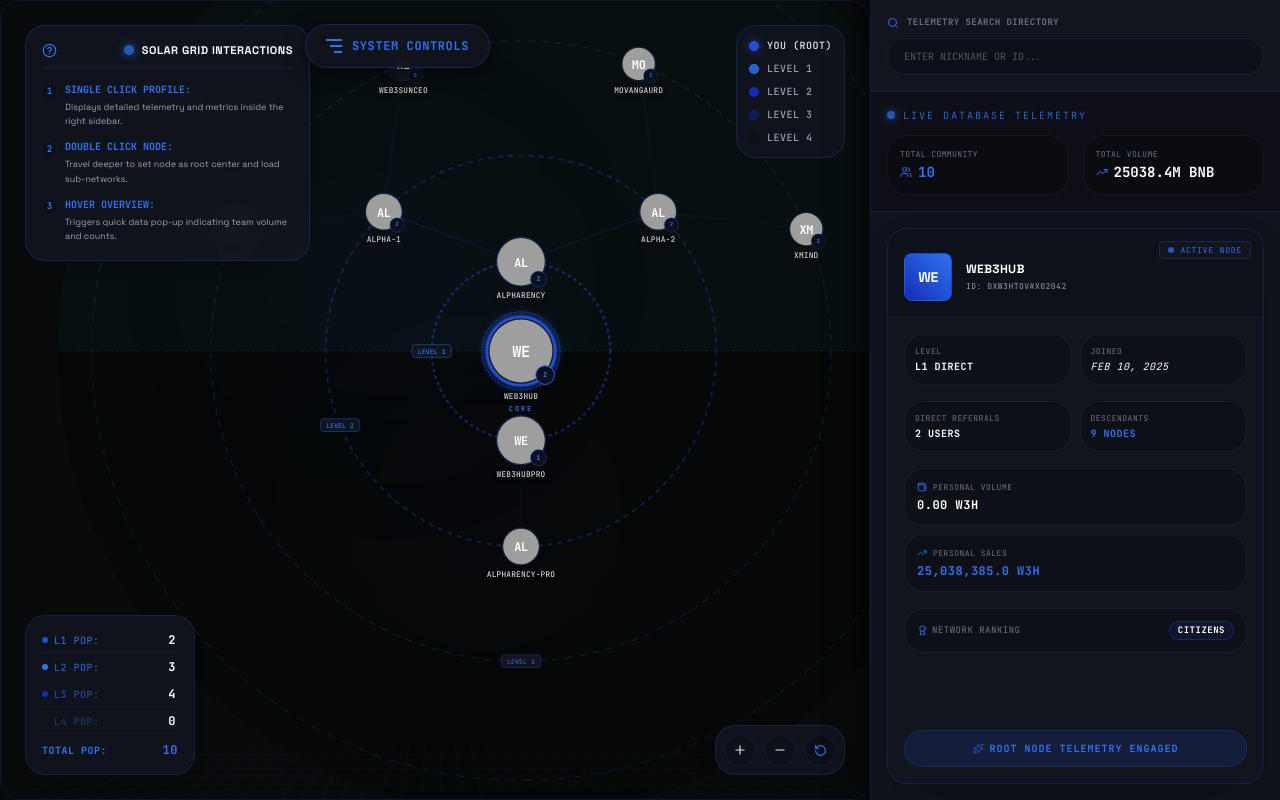
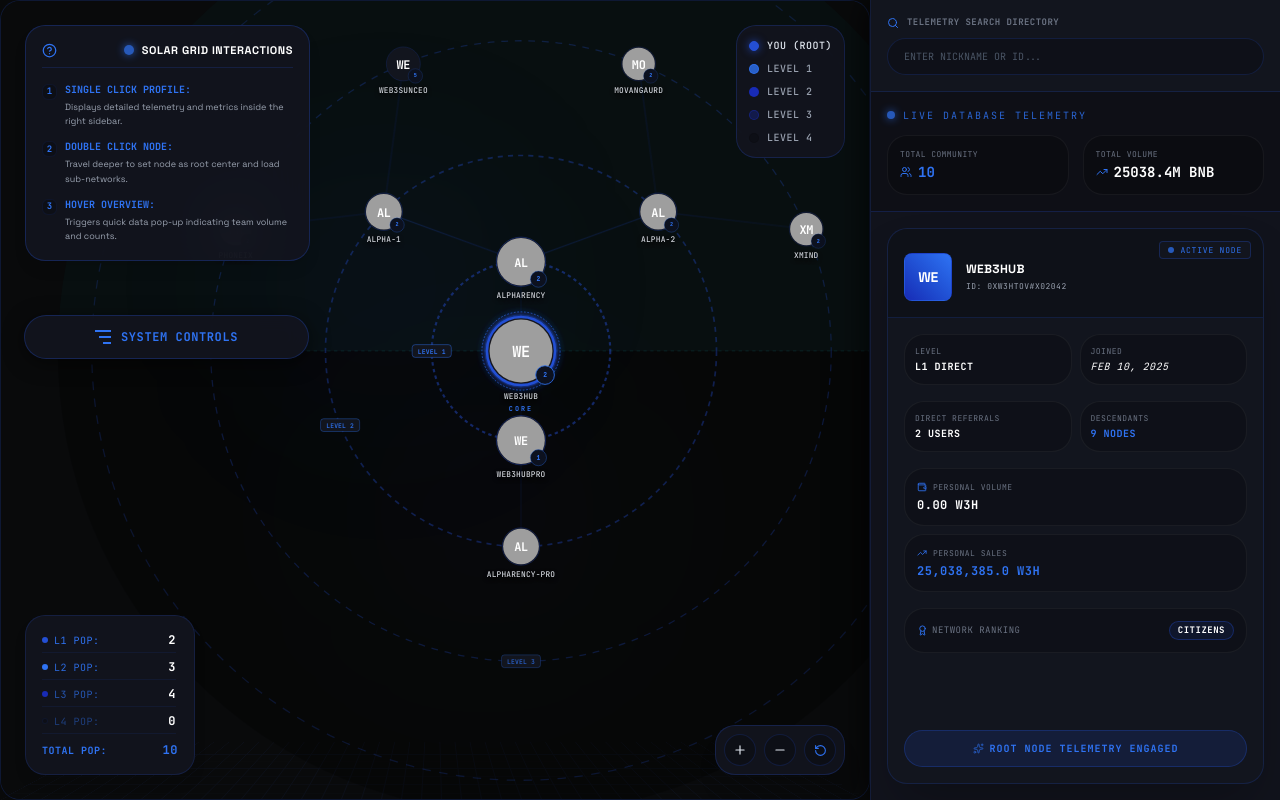
Before and after one commit to mohammad-parvizi-dev/Circular-Network-Tree-Visualizer, a React (Vite) app: page / in a window 1280 px wide. Built offline with nearby package versions, Linux system fonts and the light colour scheme; grey boxes are pictures that could not be loaded.

Commit message:
style: reposition navigation and menu UI elements
Update layout to center the navigation breadcrumbs at the top and relocate the sidebar menu to improve visual flow and responsiveness.

```diff
--- a/src/App.tsx
+++ b/src/App.tsx
@@ -340,10 +340,10 @@ export default function App() {
       </div>
 
       {/* 🍔 Floating Absolute Hamburger Menu Button - Styled with Button Radius 32px */}
-      <div className="absolute top-6 left-[305px] z-50">
+      <div className="absolute top-[315px] left-6 z-55 w-[285px]">
         <button
           onClick={() => setIsMenuOpen(!isMenuOpen)}
-          className={`h-11 px-5 rounded-brand-btn border flex items-center gap-2.5 transition-all active:scale-95 cursor-pointer backdrop-blur-md text-xs font-mono font-bold tracking-wider uppercase shadow-[0_4px_20px_rgba(0,0,0,0.5)] ${isMenuOpen ? "bg-brand-primary/25 border-brand-primary text-white" : "bg-brand-card/95 border-brand-primary/30 text-brand-secondary hover:bg-brand-primary/10 hover:border-brand-secondary"}`}
+          className={`h-11 w-full justify-center px-5 rounded-brand-btn border flex items-center gap-2.5 transition-all active:scale-95 cursor-pointer backdrop-blur-md text-xs font-mono font-bold tracking-wider uppercase shadow-[0_4px_20px_rgba(0,0,0,0.5)] ${isMenuOpen ? "bg-brand-primary/25 border-brand-primary text-white" : "bg-brand-card/95 border-brand-primary/30 text-brand-secondary hover:bg-brand-primary/10 hover:border-brand-secondary"}`}
         >
           <div className="flex flex-col gap-1 w-4 items-end">
             <span className={`h-0.5 bg-current transition-all ${isMenuOpen ? "w-4 rotate-45 translate-y-1" : "w-4"}`} />
--- a/src/components/NetworkGraph.tsx
+++ b/src/components/NetworkGraph.tsx
@@ -521,9 +521,9 @@ export default function NetworkGraph({
         </div>
       </div>
 
-      {/* 4. Navigation Breadcrumb Stack - Global Radius 20px, Back button using Button Radius 32px */}
+      {/* 4. Navigation Breadcrumb Stack - Positioned beautifully at the top-center of the map */}
       {historyStack.length > 0 && (
-        <div className="absolute top-26 left-6 z-10 flex items-center gap-2 max-w-[80%] bg-brand-card/95 backdrop-blur-md px-3 py-2 rounded-brand-global border border-brand-primary/30 text-[10px] uppercase tracking-wider font-mono shadow-md">
+        <div className="absolute top-6 left-1/2 -translate-x-1/2 z-30 flex items-center gap-2 max-w-[90%] md:max-w-[60%] lg:max-w-[50%] bg-brand-card/95 backdrop-blur-md px-3 py-2 rounded-brand-global border border-brand-primary/30 text-[10px] uppercase tracking-wider font-mono shadow-md">
           <button
             onClick={onPopHistory}
             className="flex items-center gap-1 text-white hover:bg-brand-secondary px-3.5 py-1 rounded-brand-btn bg-brand-primary/80 transition border border-brand-secondary/30 active:scale-95 text-[9px] uppercase tracking-widest font-sans font-bold cursor-pointer"
```
